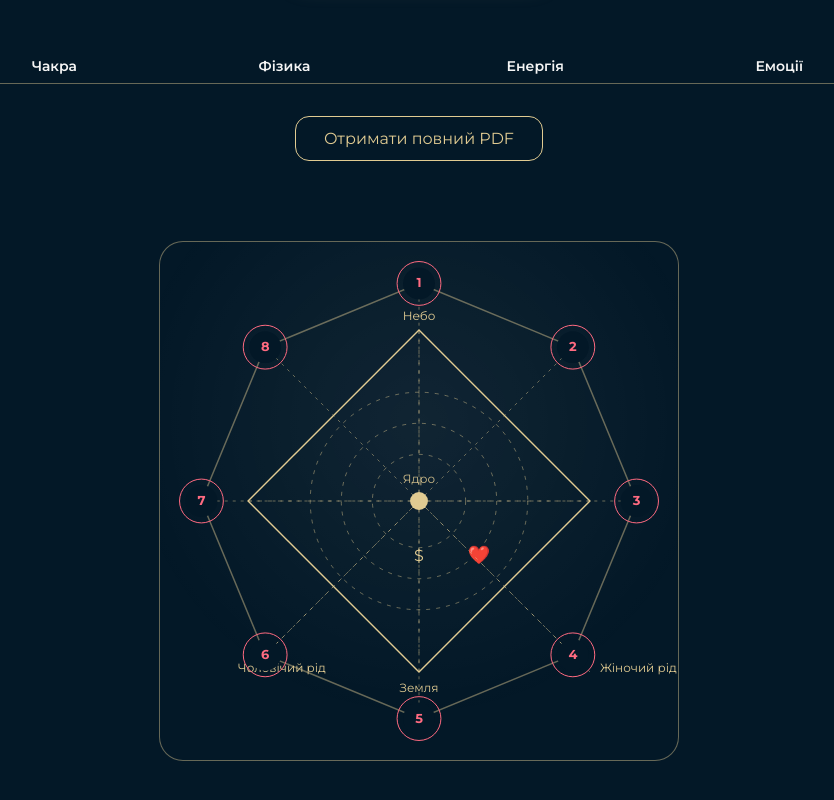
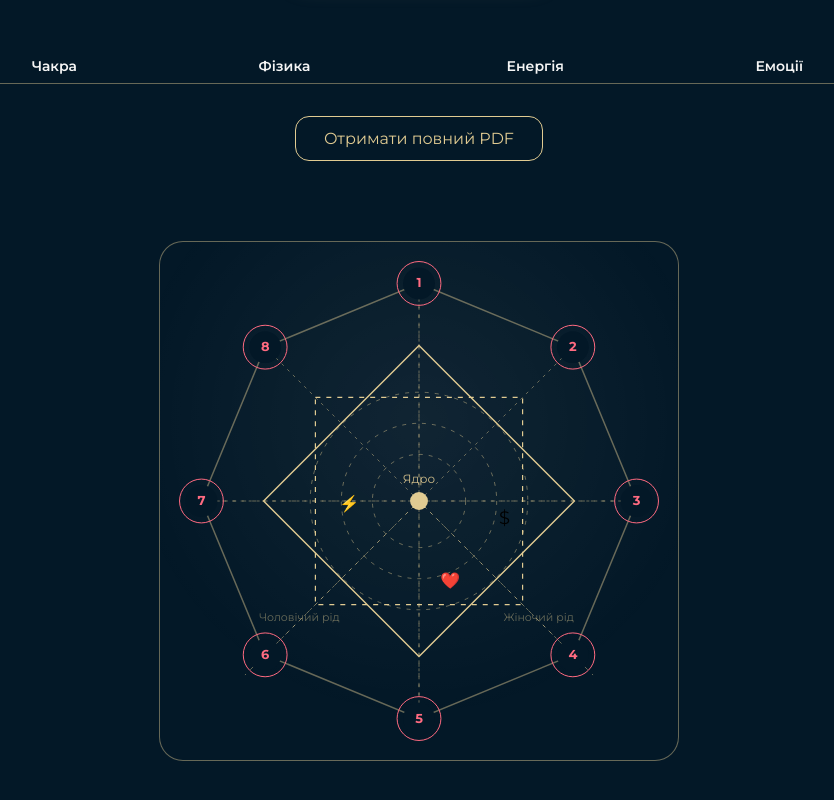
Before and after one commit to NadinMatrix/matrix-ryvok, a Next.js app: page / in a window 1280 px wide. Shown: the part 392-1192 px from the top of the page, without its empty margins (221-1055 px from the left). Built offline with nearby package versions, Linux system fonts and the light colour scheme.

Commit message:
Update ArcanaMatrixWeb.js

```diff
--- a/components/ArcanaMatrixWeb.js
+++ b/components/ArcanaMatrixWeb.js
@@ -9,14 +9,19 @@ const COLORS = {
   dot: '#FF6B81',
 };
 
+/**
+ * Авторська арканна матриця (8-кутник + ромб + прямий квадрат)
+ * size – розмір SVG, values – масив чисел арканів (довжина до 8)
+ */
 export default function ArcanaMatrixWeb({ size = 520, values = [] }) {
   const cx = size / 2;
   const cy = size / 2;
 
-  const rOuter = size * 0.42;
-  const rInner = size * 0.33;
+  const rOuter = size * 0.42;  // вершини 1–8
+  const rDiamond = size * 0.30; // великий ромб
+  const halfSquare = size * 0.20; // прямий квадрат усередині
 
-  // --- 8 вершин ---
+  // 8 вершин восьмикутника
   const points = useMemo(() => {
     const arr = [];
     for (let i = 0; i < 8; i++) {
@@ -29,18 +34,47 @@ export default function ArcanaMatrixWeb({ size = 520, values = [] }) {
     return arr;
   }, [cx, cy, rOuter]);
 
-  // --- квадрат ---
-  const square = useMemo(() => {
+  // 4 вершини ромба (по вертикалі/горизонталі)
+  const diamond = useMemo(() => {
     const arr = [];
     for (let i = 0; i < 4; i++) {
       const a = -Math.PI / 2 + (i * 2 * Math.PI) / 4;
       arr.push({
-        x: cx + rInner * Math.cos(a),
-        y: cy + rInner * Math.sin(a),
+        x: cx + rDiamond * Math.cos(a),
+        y: cy + rDiamond * Math.sin(a),
       });
     }
     return arr;
-  }, [cx, cy, rInner]);
+  }, [cx, cy, rDiamond]);
+
+  // 4 вершини прямого квадрата (сторони паралельні краям екрану)
+  const square = useMemo(() => {
+    return [
+      { x: cx - halfSquare, y: cy - halfSquare },
+      { x: cx + halfSquare, y: cy - halfSquare },
+      { x: cx + halfSquare, y: cy + halfSquare },
+      { x: cx - halfSquare, y: cy + halfSquare },
+    ];
+  }, [cx, cy, halfSquare]);
+
+  // Позиції іконок (енергосектори)
+  const POS_POWER = {
+    // ⚡ ліва нижня частина від центру (сектор сили/ресурсу)
+    x: cx - rDiamond * 0.45,
+    y: cy + rDiamond * 0.05,
+  };
+
+  const POS_MONEY = {
+    // $ – правий сектор вниз від горизонталі
+    x: cx + rDiamond * 0.55,
+    y: cy + rDiamond * 0.15,
+  };
+
+  const POS_LOVE = {
+    // ❤️ – нижня частина справа від вертикалі
+    x: cx + rDiamond * 0.20,
+    y: cy + rDiamond * 0.55,
+  };
 
   return (
     <div
@@ -48,7 +82,6 @@ export default function ArcanaMatrixWeb({ size = 520, values = [] }) {
         width: '100%',
         display: 'flex',
         justifyContent: 'center',
-        alignItems: 'center',
         margin: '40px auto',
       }}
     >
@@ -65,7 +98,6 @@ export default function ArcanaMatrixWeb({ size = 520, values = [] }) {
           border: `1px solid ${COLORS.line}`,
         }}
       >
-
         {/* орбіти */}
         {[0.18, 0.30, 0.42].map((k, i) => (
           <circle
@@ -79,58 +111,89 @@ export default function ArcanaMatrixWeb({ size = 520, values = [] }) {
           />
         ))}
 
+        {/* вертикальна вісь (Небо–Земля, без написів) */}
+        <line
+          x1={cx}
+          y1={cy - rOuter * 0.95}
+          x2={cx}
+          y2={cy + rOuter * 0.95}
+          stroke={COLORS.line}
+          strokeDasharray="4 6"
+        />
+
+        {/* горизонтальна вісь (лівий–правий світ) */}
+        <line
+          x1={cx - rOuter * 0.95}
+          y1={cy}
+          x2={cx + rOuter * 0.95}
+          y2={cy}
+          stroke={COLORS.line}
+          strokeDasharray="4 6"
+        />
+
+        {/* діагоналі роду */}
+        {/* чоловічий рід – зліва вгору ↙ ↗ */}
+        <line
+          x1={cx + rDiamond * 0.02}
+          y1={cy - rDiamond * 0.02}
+          x2={cx - rOuter * 0.80}
+          y2={cy + rOuter * 0.80}
+          stroke={COLORS.line}
+          strokeDasharray="4 6"
+        />
+        {/* жіночий рід – справа вниз ↗ ↙ */}
+        <line
+          x1={cx - rDiamond * 0.02}
+          y1={cy - rDiamond * 0.02}
+          x2={cx + rOuter * 0.80}
+          y2={cy + rOuter * 0.80}
+          stroke={COLORS.line}
+          strokeDasharray="4 6"
+        />
+
+        {/* підписи ліній роду */}
+        <text
+          x={cx - rOuter * 0.55}
+          y={cy + rOuter * 0.55}
+          textAnchor="middle"
+          fill={COLORS.line}
+          fontSize="11"
+        >
+          Чоловічий рід
+        </text>
+        <text
+          x={cx + rOuter * 0.55}
+          y={cy + rOuter * 0.55}
+          textAnchor="middle"
+          fill={COLORS.line}
+          fontSize="11"
+        >
+          Жіночий рід
+        </text>
+
         {/* восьмикутник */}
         <polygon
-          points={points.map(p => `${p.x},${p.y}`).join(' ')}
+          points={points.map((p) => `${p.x},${p.y}`).join(' ')}
           fill="none"
           stroke={COLORS.line}
           strokeWidth="1.5"
         />
 
-        {/* квадрат */}
+        {/* ромб */}
         <polygon
-          points={square.map(p => `${p.x},${p.y}`).join(' ')}
+          points={diamond.map((p) => `${p.x},${p.y}`).join(' ')}
           fill="none"
           stroke={COLORS.gold}
           strokeWidth="1.4"
         />
 
-        {/* вертикаль НЕБО–ЗЕМЛЯ */}
-        <line
-          x1={cx}
-          y1={cy - rInner}
-          x2={cx}
-          y2={cy + rInner}
-          stroke={COLORS.line}
-          strokeDasharray="4 6"
-        />
-        <text
-          x={cx}
-          y={cy - rInner - 10}
-          textAnchor="middle"
-          fill={COLORS.gold}
-          fontSize="12"
-        >
-          Небо
-        </text>
-        <text
-          x={cx}
-          y={cy + rInner + 20}
-          textAnchor="middle"
-          fill={COLORS.gold}
-          fontSize="12"
-        >
-          Земля
-        </text>
-
-        {/* горизонталь */}
-        <line
-          x1={cx - rInner}
-          y1={cy}
-          x2={cx + rInner}
-          y2={cy}
-          stroke={COLORS.line}
-          strokeDasharray="4 6"
+        {/* прямий квадрат */}
+        <polygon
+          points={square.map((p) => `${p.x},${p.y}`).join(' ')}
+          fill="none"
+          stroke={COLORS.gold}
+          strokeWidth="1.2"
+          strokeDasharray="5 6"
         />
 
         {/* центр */}
@@ -146,71 +209,12 @@ export default function ArcanaMatrixWeb({ size = 520, values = [] }) {
           Ядро
         </text>
 
-        {/* --- РОДОВІ ЛІНІЇ --- */}
-        {/* Чоловічий (зліва вниз) */}
-        <line
-          x1={cx}
-          y1={cy}
-          x2={cx - rInner}
-          y2={cy + rInner}
-          stroke={COLORS.line}
-          strokeDasharray="4 6"
-        />
-        <text
-          x={cx - rInner - 10}
-          y={cy + rInner}
-          fill={COLORS.gold}
-          fontSize="12"
-        >
-          Чоловічий рід
-        </text>
-
-        {/* Жіночий (справа вниз) */}
-        <line
-          x1={cx}
-          y1={cy}
-          x2={cx + rInner}
-          y2={cy + rInner}
-          stroke={COLORS.line}
-          strokeDasharray="4 6"
-        />
-        <text
-          x={cx + rInner + 10}
-          y={cy + rInner}
-          fill={COLORS.gold}
-          fontSize="12"
-        >
-          Жіночий рід
-        </text>
-
-        {/* --- ІКОНКИ ($ і ❤️) --- */}
-        {/* $ — нижче горизонталі по центру */}
-        <text
-          x={cx}
-          y={cy + rInner * 0.35}
-          textAnchor="middle"
-          fill={COLORS.gold}
-          fontSize="16"
-        >
-          $
-        </text>
-
-        {/* ❤️ — нижній правий сектор */}
-        <text
-          x={cx + rInner * 0.35}
-          y={cy + rInner * 0.35}
-          textAnchor="middle"
-          fill={COLORS.dot}
-          fontSize="18"
-        >
-          ❤️
-        </text>
-
         {/* 8 точок арканів */}
         {points.map((p, i) => {
-          const v = values[i] ?? i + 1;
+          const v = values[i] ?? i + 1; // тимчасова заглушка 1..8
           return (
             <g key={i}>
+              {/* промінь до центру */}
               <line
                 x1={cx}
                 y1={cy}
@@ -219,8 +223,10 @@ export default function ArcanaMatrixWeb({ size = 520, values = [] }) {
                 stroke={COLORS.line}
                 strokeDasharray="3 5"
               />
+              {/* кола */}
               <circle cx={p.x} cy={p.y} r={16} fill={COLORS.bg} />
               <circle cx={p.x} cy={p.y} r={22} fill="none" stroke={COLORS.dot} />
+              {/* номер аркану */}
               <text
                 x={p.x}
                 y={p.y + 4}
@@ -234,6 +240,37 @@ export default function ArcanaMatrixWeb({ size = 520, values = [] }) {
             </g>
           );
         })}
+
+        {/* ІКОНКИ ЕНЕРГІЙ */}
+        {/* сила / ресурс */}
+        <text
+          x={POS_POWER.x}
+          y={POS_POWER.y}
+          textAnchor="middle"
+          fontSize="16"
+        >
+          ⚡
+        </text>
+
+        {/* гроші */}
+        <text
+          x={POS_MONEY.x}
+          y={POS_MONEY.y}
+          textAnchor="middle"
+          fontSize="18"
+        >
+          $
+        </text>
+
+        {/* любов / стосунки */}
+        <text
+          x={POS_LOVE.x}
+          y={POS_LOVE.y}
+          textAnchor="middle"
+          fontSize="16"
+        >
+          ❤️
+        </text>
       </svg>
     </div>
   );
```
